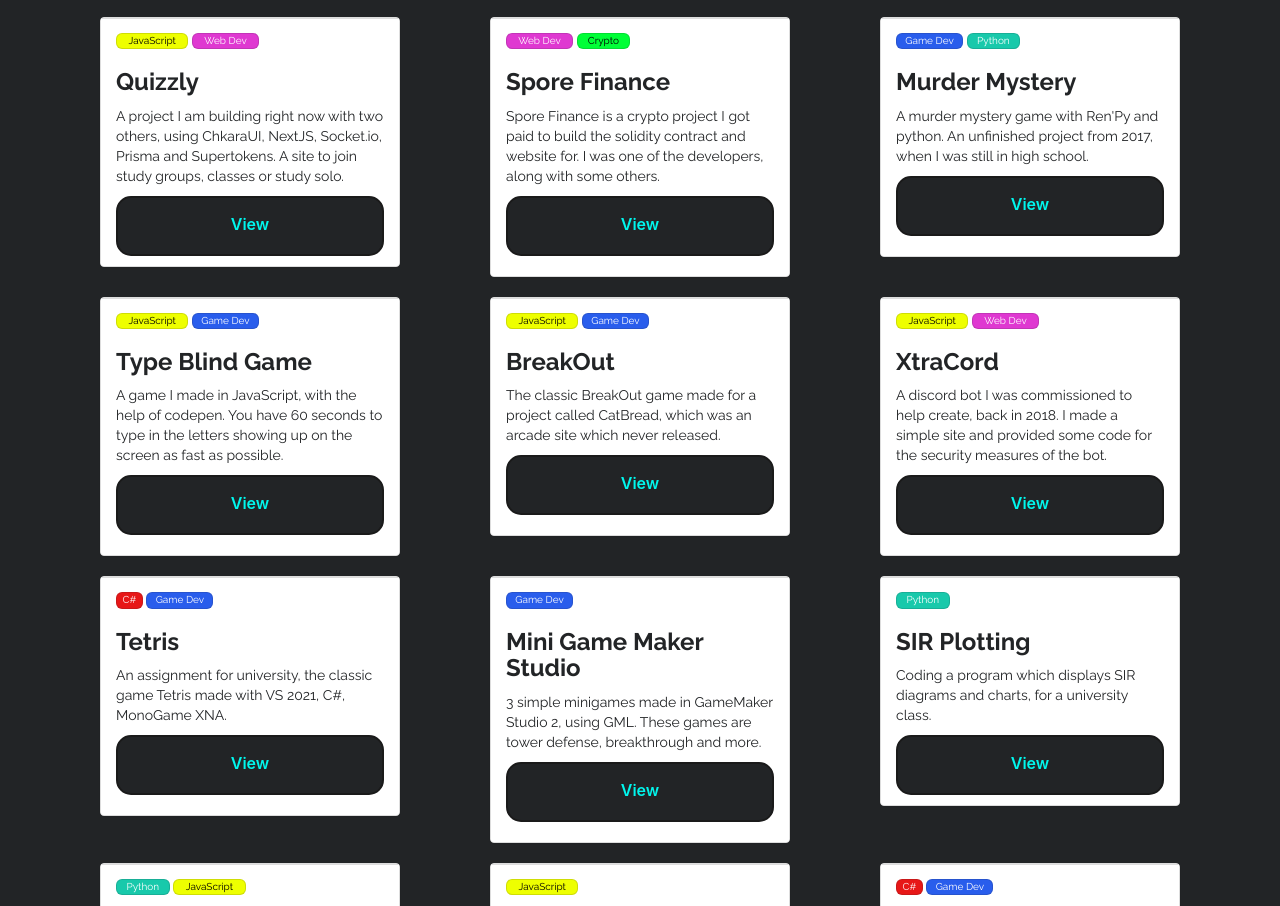
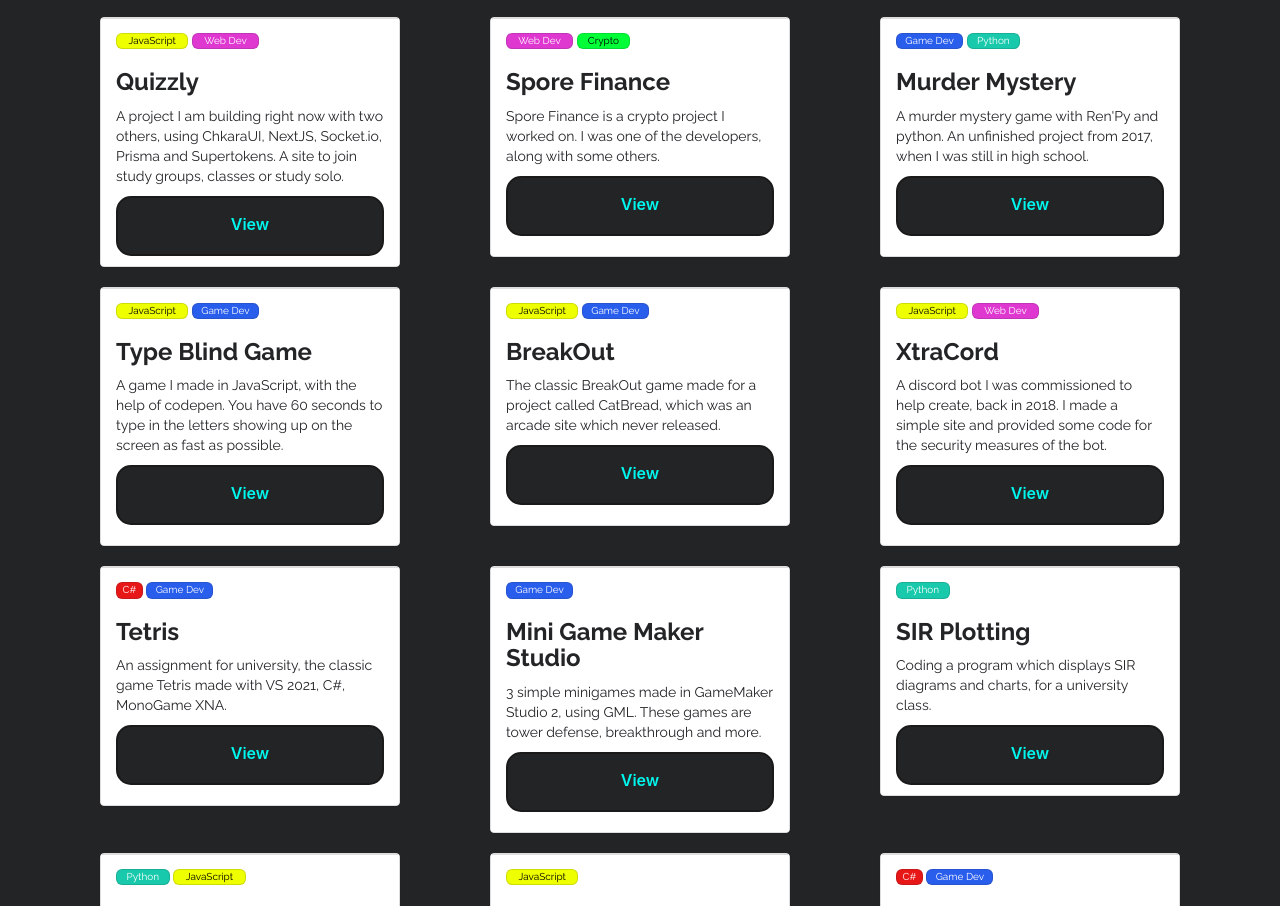
Before and after one commit to sullyjs/Portfolio-Web, a plain HTML site: page index.html in a window 1280 px wide. Shown: the part 2742-3648 px from the top of the page. Drawn offline with nearby package versions, Linux system fonts and the light colour scheme; a script that the page names is missing; a web font is replaced by a local one.

Commit message:
Update index.html

```diff
--- a/index.html
+++ b/index.html
@@ -228,7 +228,7 @@
                 <div class="panel-footer">
                   <a class = "buttonWebDev"> Web Dev </a> <a class = "buttonCrypto"> Crypto </a>
                   <h3>Spore Finance</h3>
-                  <p>Spore Finance is a crypto project I got paid to build the solidity contract and website for. I was one of the developers, along with some others. </p>
+                  <p>Spore Finance is a crypto project I worked on. I was one of the developers, along with some others. </p>
                   <a  class = "button-28" href ="https://github.com/sporeproject">View</a></p>
                 </div>
               </div>
```
